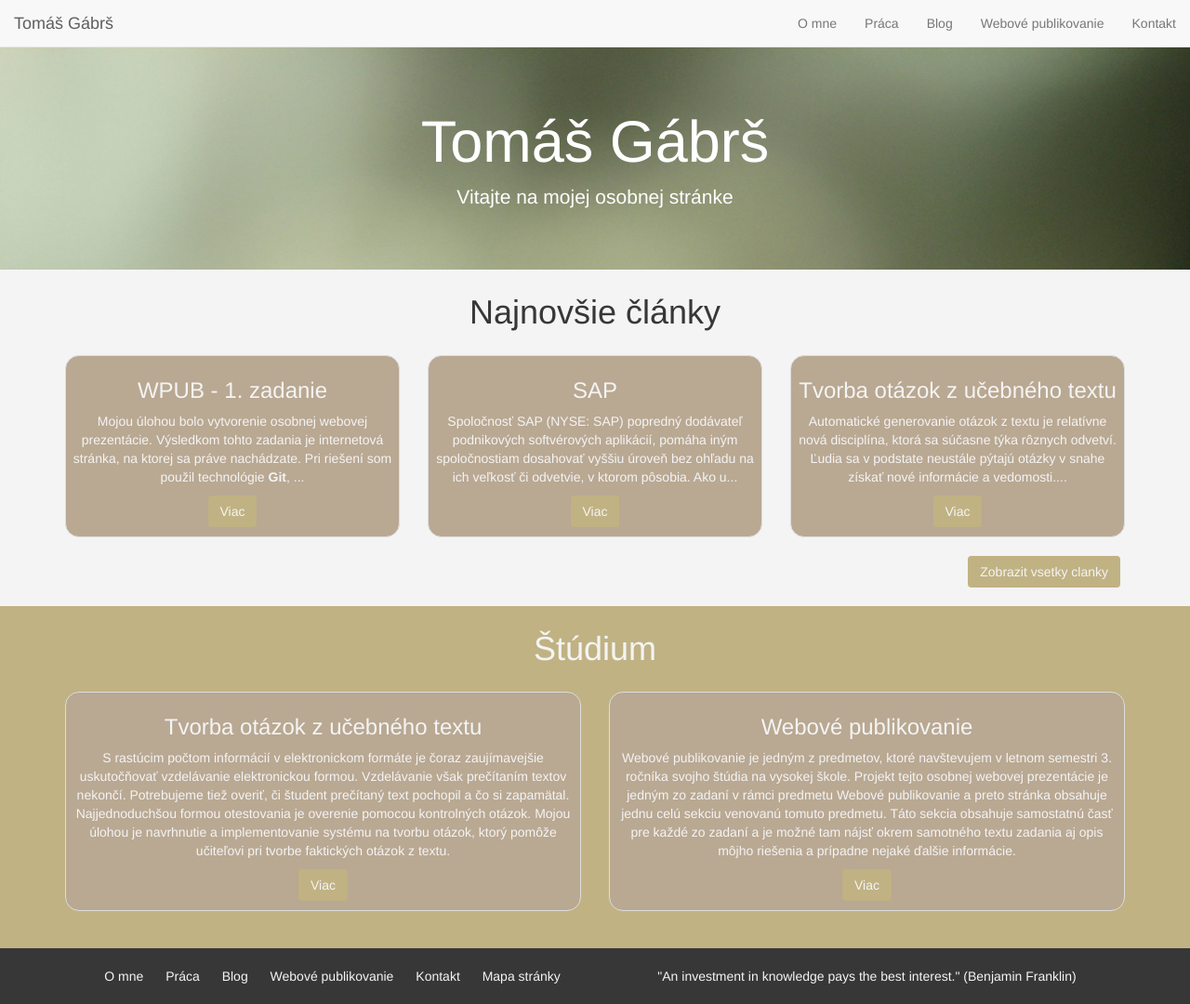
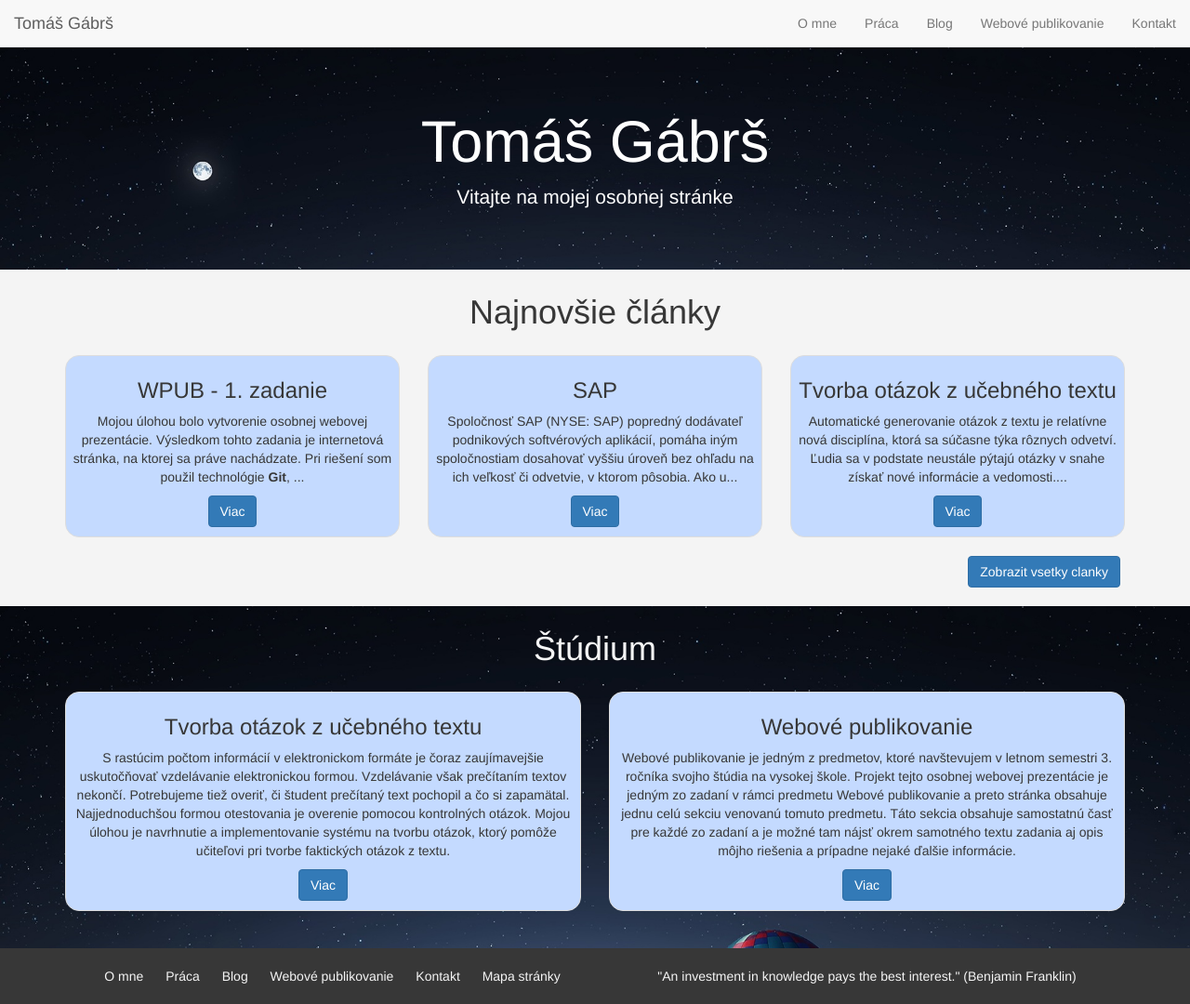
Before and after one commit to xgabrst/xgabrst.github.io, a Jekyll site: the page built from index.html, in a window 1280 px wide and 1080 px high. Shown: the whole window at 93% size. Built offline with Jekyll 4.4.1, drawn with Linux system fonts in a browser that asks for light colours.

Commit message:
Redesign index page

```diff
--- a/css/main.css
+++ b/css/main.css
@@ -71,30 +71,17 @@ body {
     margin-right: 20px;
 }
 
-.gold-bg {
-    background-color: #c0b283;
+#study {
+    background-attachment: fixed;
+    background-size: cover;
 }
 
-.gold-text {
-    color: #c0b283;
+.blue-bg {
+    background-color: #c4daff;
 }
 
-.gold-btn {
-    background-color: #c0b283;
-    color: #f4f4f4;
-}
-
-.gold-btn:hover {
-    background-color: #b0a273;
-    color: #f4f4f4;
-}
-
-.silk-bg {
-    background-color: #b9a892;
-}
-
-.silk-text {
-    color: #b9a892;
+.blue-bg:hover {
+    background-color: #d8e7ff;
 }
 
 .paper-bg {
@@ -111,10 +98,6 @@ body {
 
 .black-text {
     color: #373737;
-}
-
-.transparent-bg {
-    background-color: transparent;
 }
 
 .footer-item {
--- a/index.html
+++ b/index.html
@@ -12,36 +12,36 @@ header_image: header-image.jpg
 		<div class="row">
 			{% for post in site.posts limit:3 %}
 			<div class="col-md-4">
-				<div class="thumbnail silk-bg paper-text post-card text-center">
+				<div class="thumbnail blue-bg black-text post-card text-center">
 					<h3>{{ post.title }}</h3>
 					<p>{{ post.content | truncate: 200}}</p>
-					<a href="{{ post.url }}" type="button" class="btn gold-btn">Viac</a>
+					<a href="{{ post.url }}" type="button" class="btn btn-primary">Viac</a>
 				</div>
 			</div>
 			{% endfor %}
-			<a href="/blog" id="all-article" type="button" class="btn gold-btn pull-right">Zobrazit vsetky clanky</a>
+			<a href="/blog" id="all-article" type="button" class="btn btn-primary pull-right">Zobrazit vsetky clanky</a>
 		</div>
 	</div>
 </div>
 
-<div class="container-fluid section gold-bg">
+<div id="study" class="container-fluid section" style="background-image: url('{{ site.image_folder }}{{ page.header_image }}');">
 	<div class="container">
 		<div class="row section-header text-center paper-text">
 			Štúdium
 		</div>
 		<div class="row">
 			<div class="col-md-6">
-				<div class="thumbnail silk-bg paper-text post-card text-center">
+				<div class="thumbnail blue-bg black-text post-card text-center">
 					<h3>Tvorba otázok z učebného textu</h3>
 					<p>S rastúcim počtom informácií v elektronickom formáte je čoraz zaujímavejšie uskutočňovať vzdelávanie elektronickou formou. Vzdelávanie však prečítaním textov nekončí. Potrebujeme tiež overiť, či študent prečítaný text pochopil a čo si zapamätal. Najjednoduchšou formou otestovania je overenie pomocou kontrolných otázok. Mojou úlohou je navrhnutie a implementovanie systému na tvorbu otázok, ktorý pomôže učiteľovi pri tvorbe faktických otázok z textu.</p>
-					<a href="/praca" type="button" class="btn gold-btn">Viac</a>
+					<a href="/praca" type="button" class="btn btn-primary">Viac</a>
 				</div>
 			</div>
 			<div class="col-md-6">
-				<div class="thumbnail silk-bg paper-text post-card text-center">
+				<div class="thumbnail blue-bg black-text post-card text-center">
 					<h3>Webové publikovanie</h3>
 					<p>Webové publikovanie je jedným z predmetov, ktoré navštevujem v letnom semestri 3. ročníka svojho štúdia na vysokej škole. Projekt tejto osobnej webovej prezentácie je jedným zo zadaní v rámci predmetu Webové publikovanie a preto stránka obsahuje jednu celú sekciu venovanú tomuto predmetu. Táto sekcia obsahuje samostatnú časť pre každé zo zadaní a je možné tam nájsť okrem samotného textu zadania aj opis môjho riešenia a prípadne nejaké ďalšie informácie.</p>
-					<a href="/webovepublikovanie" type="button" class="btn gold-btn">Viac</a>
+					<a href="/webovepublikovanie" type="button" class="btn btn-primary">Viac</a>
 				</div>
 			</div>
 		</div>
```
Also changed, not shown: images/header-image.jpg.
